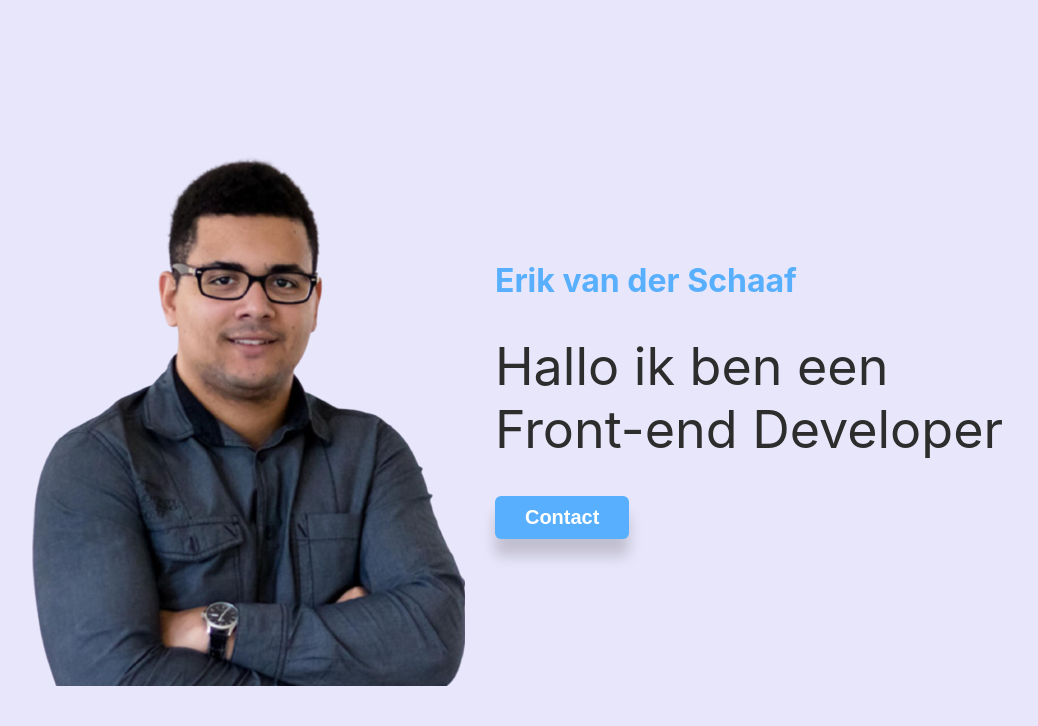
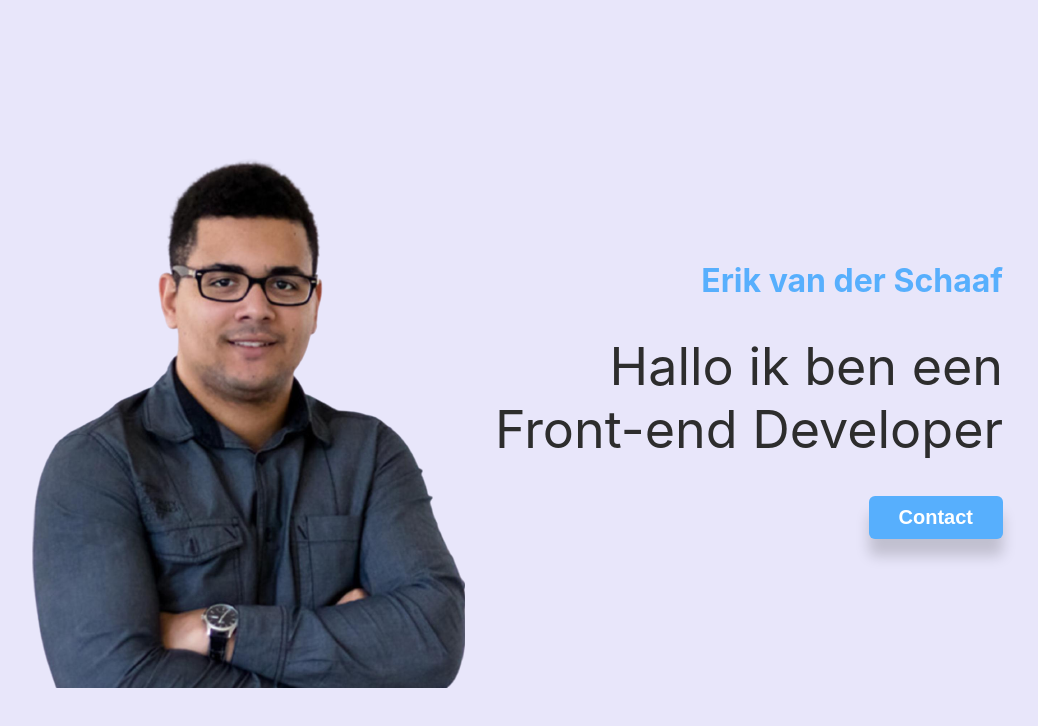
Before and after one commit to GeneralOrange/orange-developer, a Next.js app: page / in a window 1280 px wide. Shown: the top 726 px of the page, without its empty margins (123-1161 px from the left). Built offline with nearby package versions, Linux system fonts and the light colour scheme.

Commit message:
Alignment hero

```diff
--- a/styles/Home.module.scss
+++ b/styles/Home.module.scss
@@ -9,15 +9,22 @@
   align-items: center;
 }
 
+.section {
+  display: flex;
+  flex-direction: column;
+}
+
 .subtitle {
   font: {
     size: 32px;
     weight: bold;
   }
   color:rgb(87, 175, 253);
+  text-align: right;
 }
 
 .title {
+  text-align: right;
   color: rgb(45, 45, 45);
   font: {
     size: 52px;
@@ -26,6 +33,7 @@
 }
 
 .button {
+  align-self: flex-end;
   text-align: center;
   color: white;
   background-color: rgb(87, 175, 253);
```
